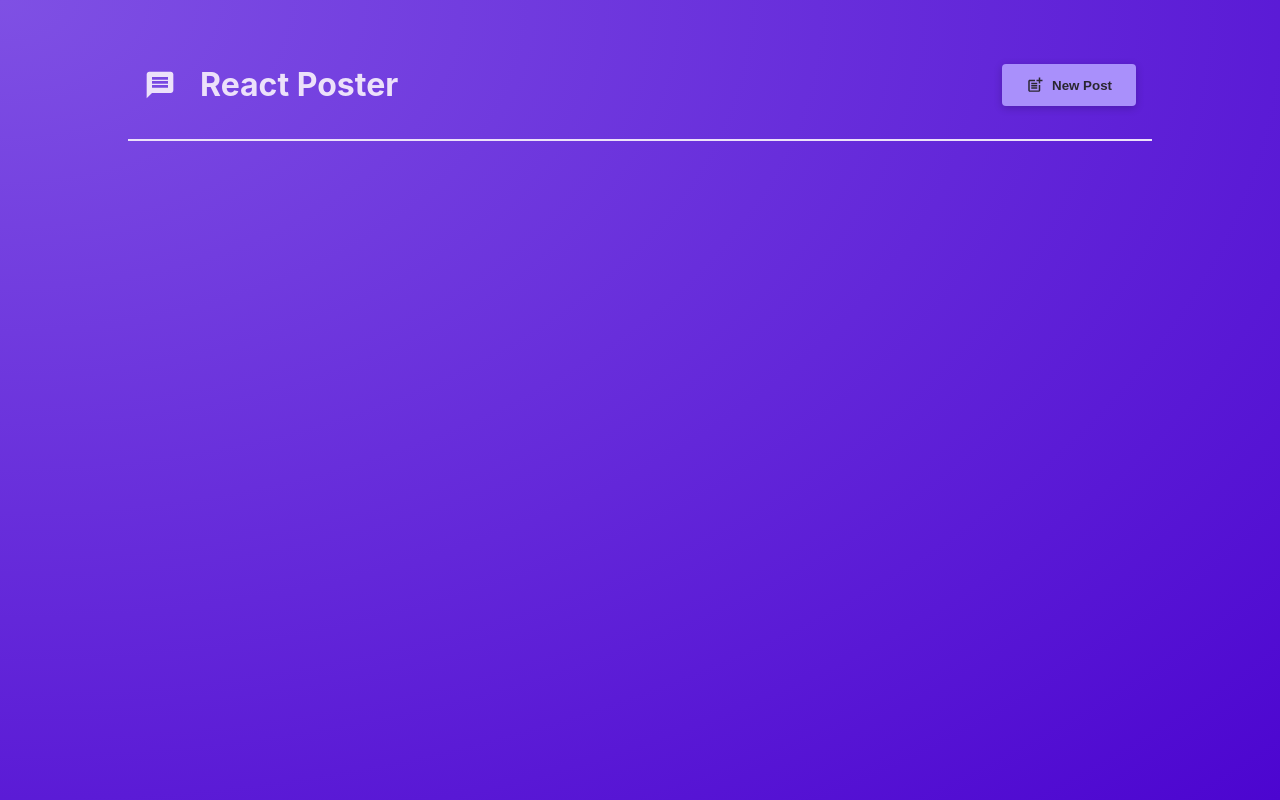
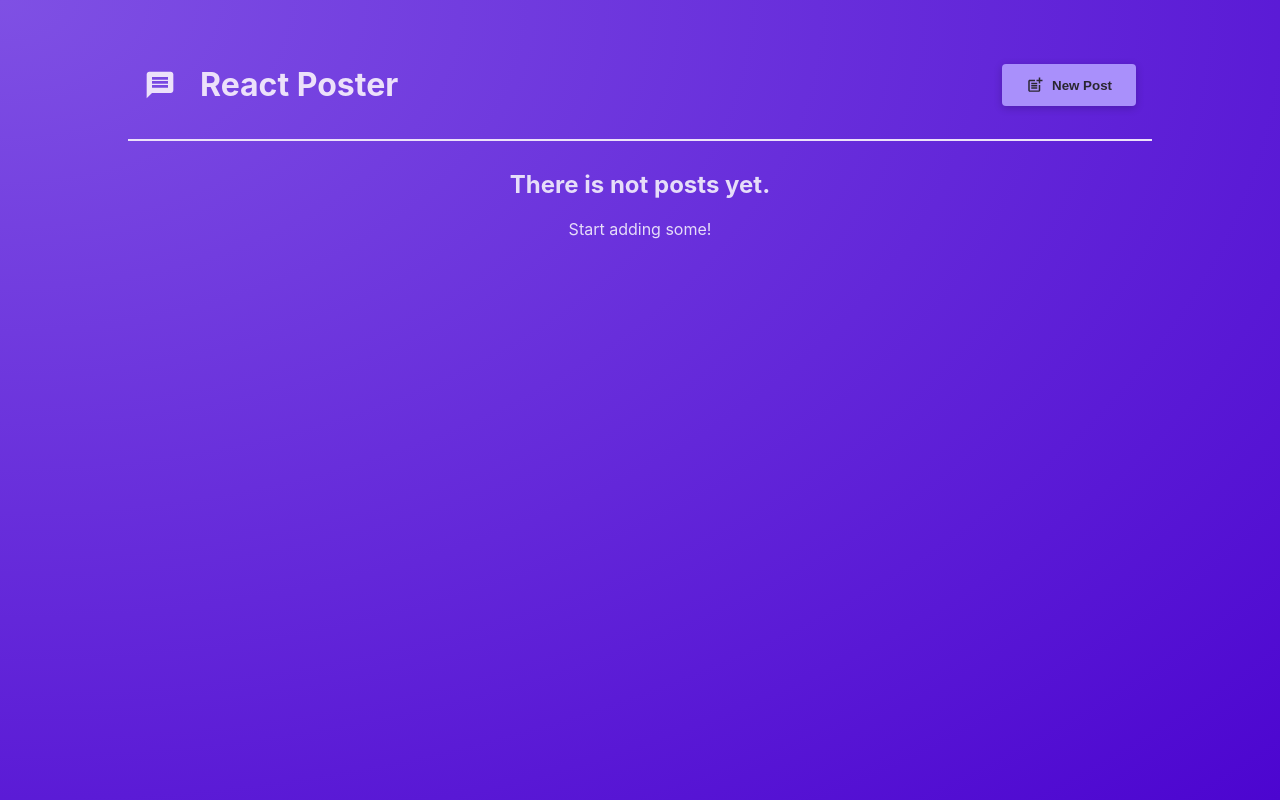
Before and after one commit to Susmita-Rani-Ghosh/React-Poster, a React (Vite) app: page / in a window 1280 px wide. Built offline with nearby package versions, Linux system fonts and the light colour scheme.

Commit message:
Display message when no posts are available. used conditional approch with a dynamic expression.

```diff
--- a/src/components/PostList.jsx
+++ b/src/components/PostList.jsx
@@ -28,8 +28,7 @@ function PostList({isPosting, onStopPosting}) {
                     />
                 </Modal>
             ) }
-
-            <ul className={classes.posts}>
+            {posts.length >0 && (<ul className={classes.posts}>
                 {posts.map((post) => <Post key = {post.body} author = {post.author} body = {post.body}/>)}
 
                 {/* react requires that each elemnt that we add to the list must have a unique key property.
@@ -38,7 +37,12 @@ function PostList({isPosting, onStopPosting}) {
 
                 {/*  every single posts is maped in to Post JSX element.
                 all element of the new posts was transfroms into a new value on Post*/}
-            </ul>
+            </ul>)}
+            {posts.length == 0 && (
+                <div style = {{textAlign: 'center', color: 'while'}}>
+                    <h2>There is not posts yet.</h2>
+                    <p>Start adding some!</p>
+                </div>)}
         </>
     );
 }
```
